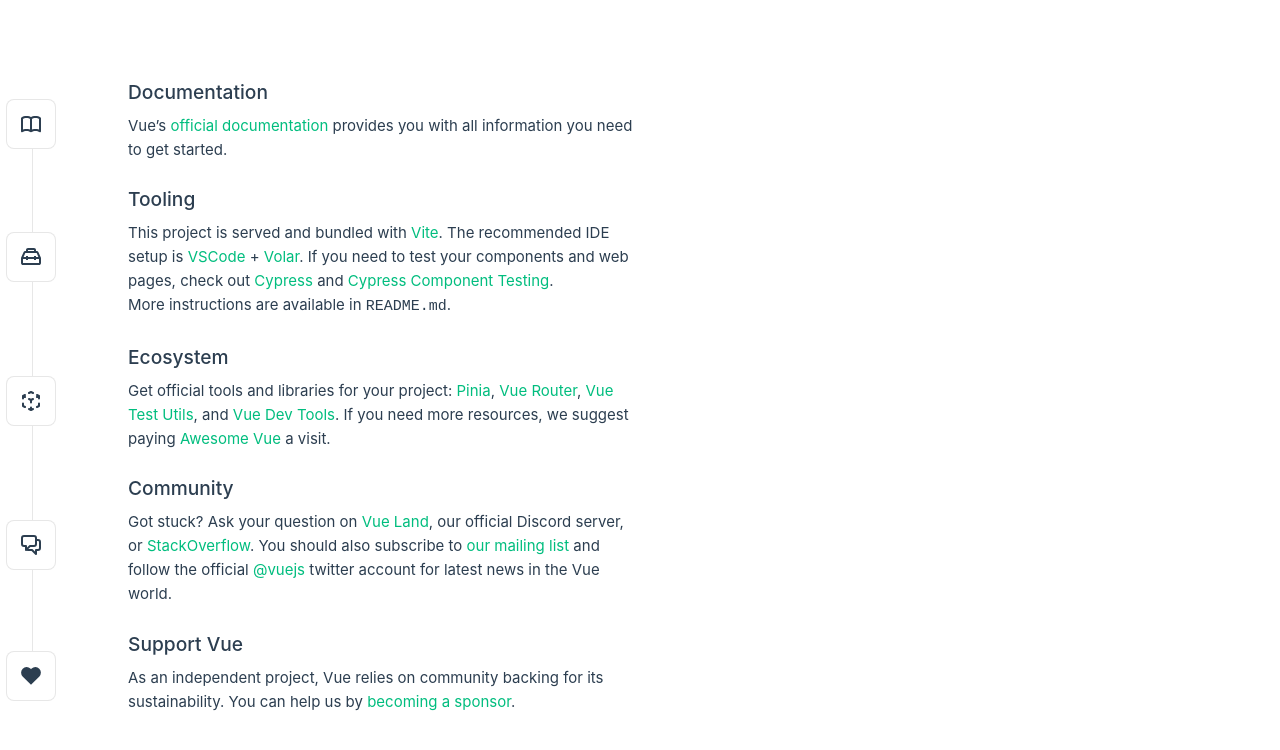
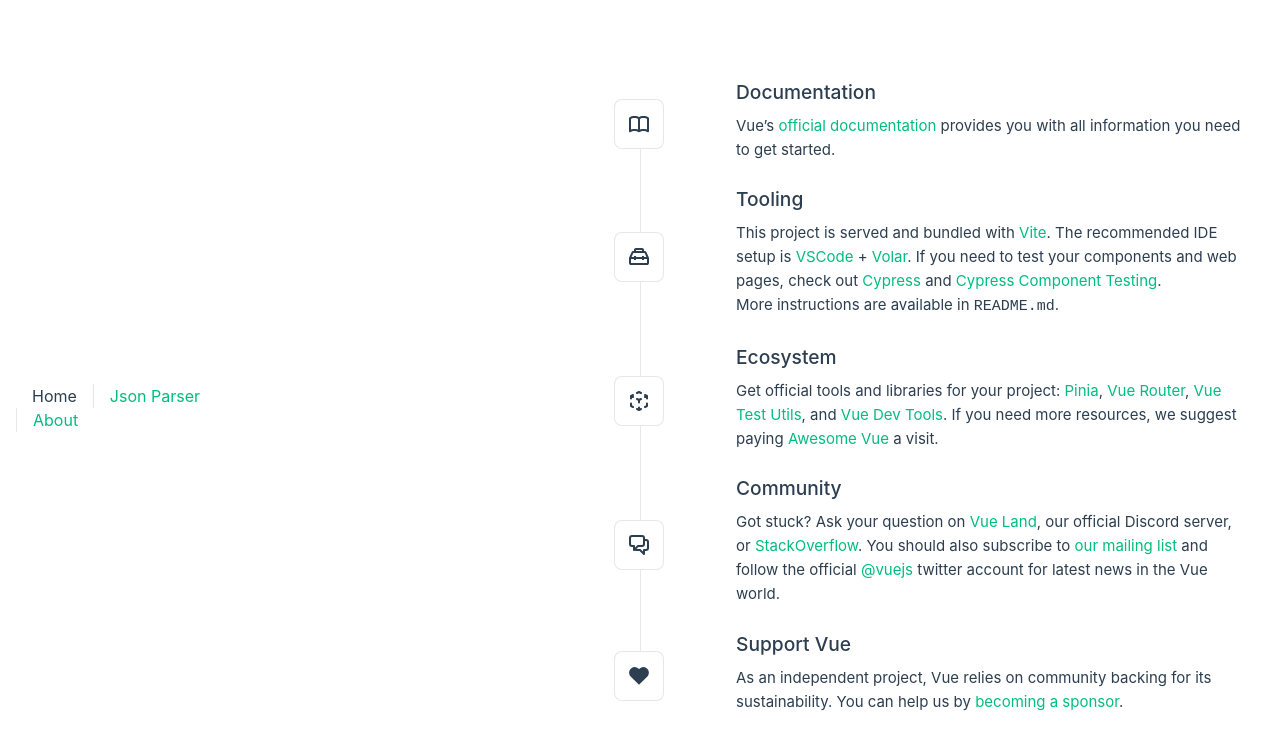
Before and after one commit to wangchristine/dev-tools, a Vue app: page / in a window 1280 px wide. Shown: the top 750 px of the page. Built offline with nearby package versions, Linux system fonts and the light colour scheme.

Commit message:
github page router test

```diff
--- a/src/App.vue
+++ b/src/App.vue
@@ -4,18 +4,19 @@
 </script>
 
 <template>
-  <!--  <header>-->
+    <header>
   <!--    <img alt="Vue logo" class="logo" src="@/assets/logo.svg" width="125" height="125" />-->
 
-  <!--    <div class="wrapper">-->
+      <div class="wrapper">
   <!--      <HelloWorld msg="You did it!" />-->
 
-  <!--      <nav>-->
-  <!--        <RouterLink to="/">Home</RouterLink>-->
-  <!--        <RouterLink to="/about">About</RouterLink>-->
-  <!--      </nav>-->
-  <!--    </div>-->
-  <!--  </header>-->
+        <nav>
+          <RouterLink to="/">Home</RouterLink>
+          <RouterLink to="/json">Json Parser</RouterLink>
+          <RouterLink to="/about">About</RouterLink>
+        </nav>
+      </div>
+    </header>
 
   <RouterView />
 </template>
```
